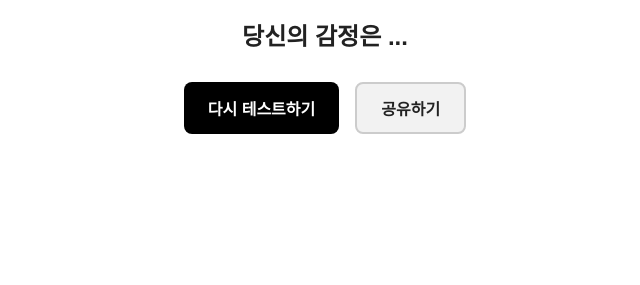
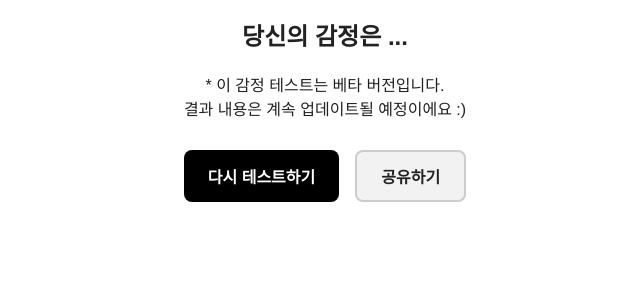
Before and after one commit to goddessszang/goddessszang.github.io, a plain HTML site: page result.html in a window 1280 px wide. Shown: the part 107-392 px from the top of the page, without its empty margins (315-955 px from the left). Drawn offline with Linux system fonts and the light colour scheme.

Commit message:
Update result.html

```diff
--- a/result.html
+++ b/result.html
@@ -14,6 +14,12 @@
       <!-- 결과 알파벳 및 설명 -->
       <h2 id="result-type">당신의 감정은 ...</h2>
       <p id="result-description"></p>
+      <!-- 캐릭터 결과 밑에 붙이기 -->
+      <p class="beta-label">
+        * 이 감정 테스트는 베타 버전입니다.<br />
+        결과 내용은 계속 업데이트될 예정이에요 :)
+      </p>
+
 
       <!-- 다시 테스트하기 버튼 -->
       <div class="result-buttons">
```
